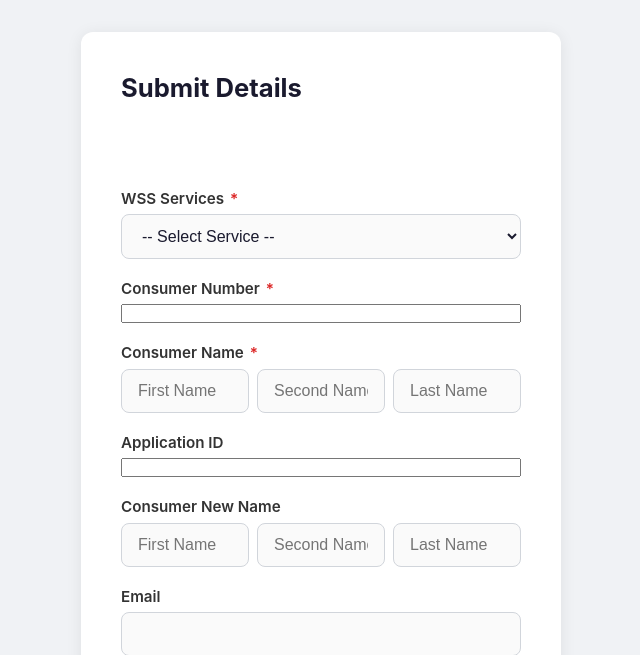
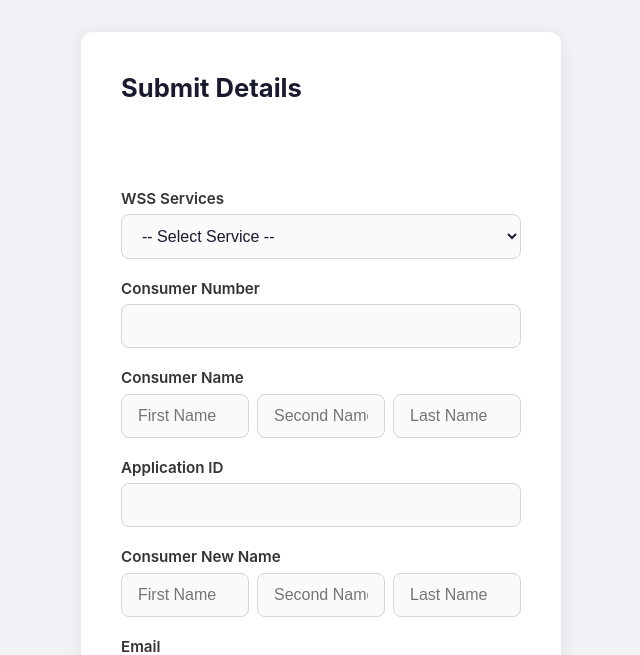
Before and after one commit to randomguy9797/project, a FastAPI app: template app/templates/form.html in a window 1280 px wide. Shown: the top 655 px of the page, without its empty margins (319-959 px from the left). Run offline with FastAPI, Linux system fonts and the light colour scheme; the template is opened without the code that fills it, so the values that code supplies are empty.

Commit message:
Changes in user form UI

```diff
--- a/app/templates/form.html
+++ b/app/templates/form.html
@@ -50,7 +50,7 @@
 
     <!-- WSS Services -->
     <div class="field">
-      <label for="wss_service">WSS Services <span class="required">*</span></label>
+      <label for="wss_service">WSS Services </label>
       <select id="wss_service" name="wss_service" required style="width:100%;padding:0.75rem 1rem;font-size:1rem;border:1.5px solid #d1d5db;border-radius:8px;background:#fafafa;color:#1a1a2e;">
         <option value="" disabled {% if not values.get('wss_service') %}selected{% endif %}>-- Select Service --</option>
         {% for opt in ['New Connection','Change of Name','PD Request','Load Addition','Address Change','Tariff Change','SD Refund','Solar Load Expansion/Reduction'] %}
@@ -61,14 +61,14 @@
 
     <!-- Consumer Number -->
     <div class="field">
-      <label for="consumer_number">Consumer Number <span class="required">*</span></label>
-      <input type="number" id="consumer_number" name="consumer_number"
+      <label for="consumer_number">Consumer Number</label>
+      <input type="text" id="consumer_number" name="consumer_number"
         value="{{ values.get('consumer_number', '') }}" />
     </div>
 
     <!-- Consumer Name -->
     <div class="field">
-      <label>Consumer Name <span class="required">*</span></label>
+      <label>Consumer Name </label>
       <div style="display:flex;gap:0.5rem;">
         <input type="text" name="consumer_first_name" placeholder="First Name"
           value="{{ values.get('consumer_first_name', '') }}" required style="flex:1;" />
@@ -82,7 +82,7 @@
     <!-- Application ID -->
     <div class="field">
       <label for="application_id">Application ID</label>
-      <input type="number" id="application_id" name="application_id"
+      <input type="text" id="application_id" name="application_id"
         value="{{ values.get('application_id', '') }}" />
     </div>
 
@@ -151,7 +151,7 @@
       <legend style="font-weight:600;padding:0 0.5rem;color:#333;">Bank Details (For SD Refund)</legend>
       <div class="field" style="margin-bottom:1rem;">
         <label for="account_number">Account Number</label>
-        <input type="number" id="account_number" name="account_number"
+        <input type="text" id="account_number" name="account_number"
           value="{{ values.get('account_number', '') }}" />
       </div>
       <div class="field" style="margin-bottom:0;">
```
